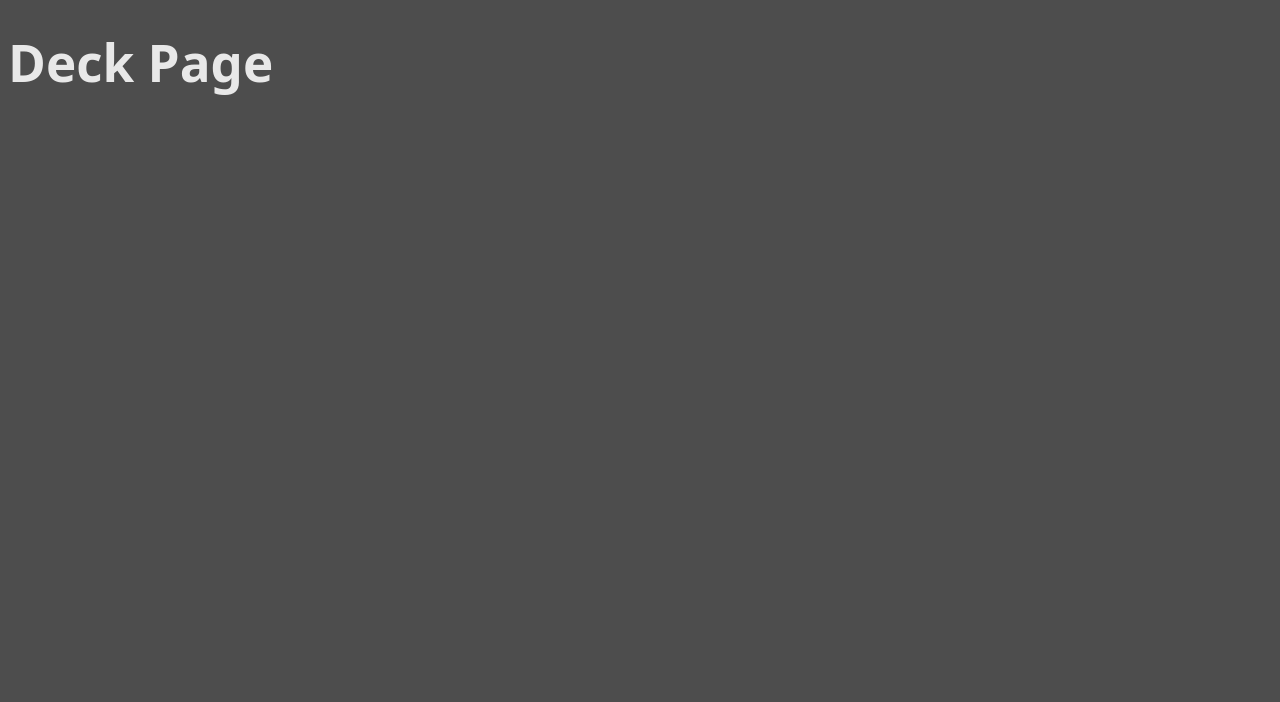
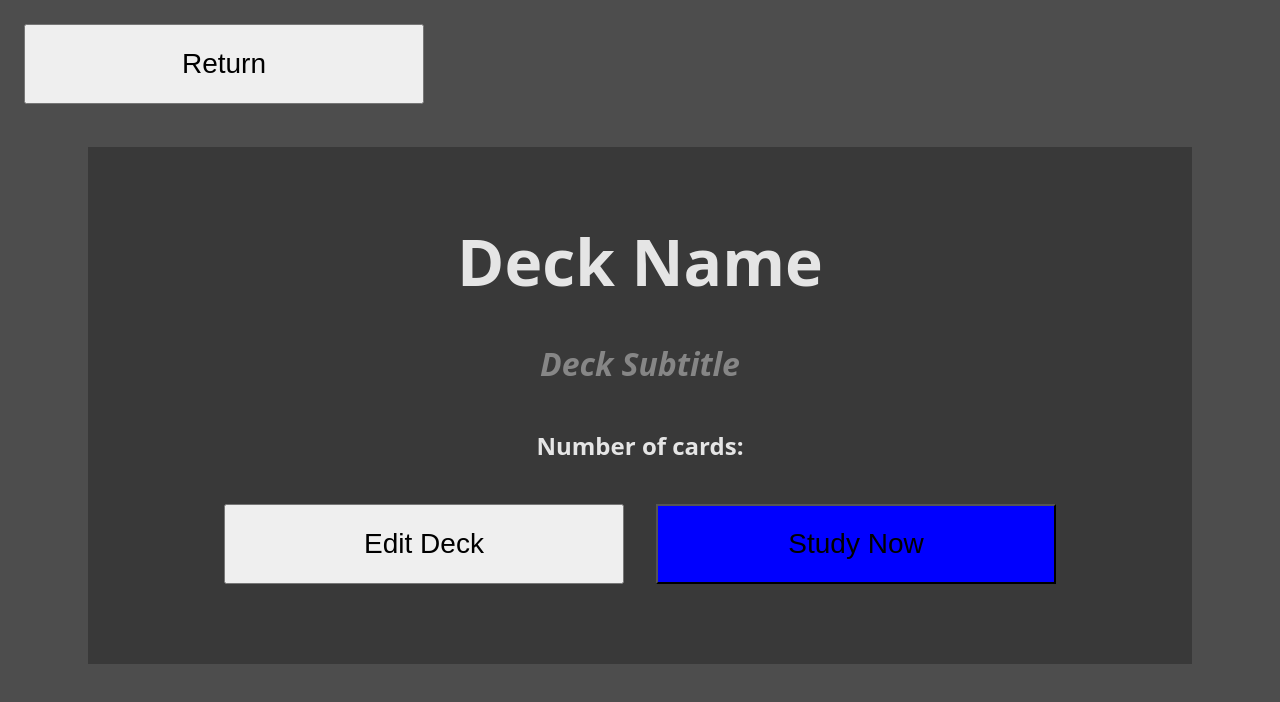
Before and after one commit to Swomp03/cs4474-project, a React (Vite) app: page /deckpage in a window 1280 px wide. Shown: the top 702 px of the page. Built offline with nearby package versions, Linux system fonts and the light colour scheme.

Commit message:
Deck page adjustments

```diff
--- a/src/components/DeckPage.jsx
+++ b/src/components/DeckPage.jsx
@@ -1,3 +1,4 @@
+import './componentStyles/DeckPage.css'
 import { useParams } from 'react-router-dom';
 
 const DeckPage = () =>{
@@ -5,8 +6,16 @@ const DeckPage = () =>{
     console.log(params)
     return(
         <>
-            <div>
-                <h1>Deck Page</h1>
+            <button id='return-button'>Return</button>
+
+            <div id='deck-body'>
+                <h1 id='deck-name'>Deck Name</h1>
+                <h3 id='deck-subtitle'><i>Deck Subtitle</i></h3>
+                <h2 id='number-of-cards'>Number of cards:</h2>
+                <div id='deck-button-section'>
+                    <button className='deck-button' id='edit-deck-button'>Edit Deck</button>
+                    <button className='deck-button' id='study-now-button'>Study Now</button>
+                </div>
             </div>
         </>
     )
--- /dev/null
+++ b/src/components/componentStyles/DeckPage.css
@@ -0,0 +1,50 @@
+.deck-button{
+    height: 10vh;
+    width: 50vh;
+    font-size: 28px;
+}
+
+#deck-body{
+    text-align: center;
+    background-color: rgb(57, 57, 57);
+    margin-left: 10vh;
+    margin-right: 10vh;
+}
+
+#deck-button-section{
+    display: flex;
+    justify-content: center;
+    padding-bottom: 10vh;
+}
+
+#deck-subtitle{
+    margin: 5vh 0;
+    font-size: 32px;
+    color: rgb(134, 134, 134);
+}
+
+#deck-name{
+    padding-top: 10vh;
+    font-size: 64px;
+}
+
+#edit-deck-button{
+    margin-right: 2vh;
+}
+
+#number-of-cards{
+    margin: 5vh 0;
+}
+
+#return-button{
+    height: 10vh;
+    width: 50vh;
+    font-size: 28px;
+    margin-top: 2vh;
+    margin-left: 2vh;
+}
+
+#study-now-button{
+    margin-left: 2vh;
+    background-color: blue;
+}
```
